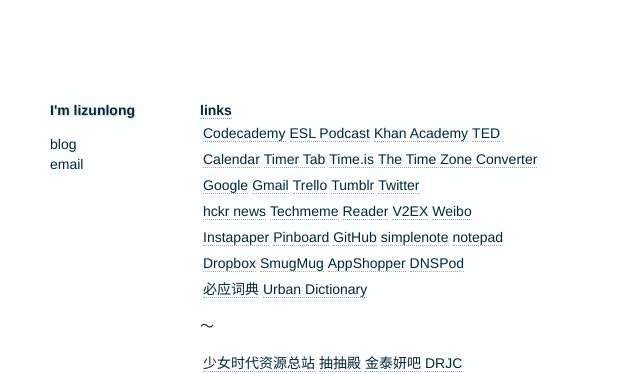
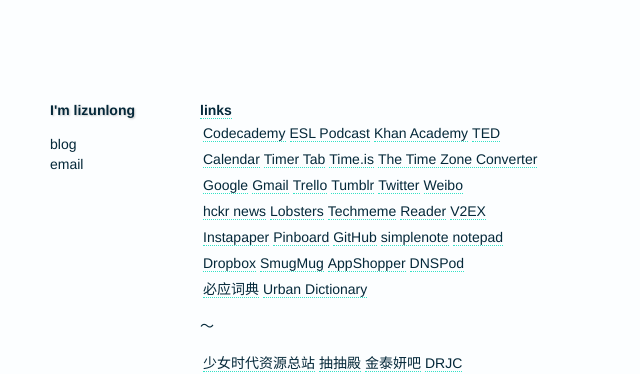
Before and after one commit to lzl/lzl.github.com, a Jekyll site: the page built from _posts/2012-03-12-links.md, in a window 1280 px wide. Shown: the top 374 px of the page, without its empty margins (0-640 px from the left). Built offline with Jekyll 4.4.1, drawn with Linux system fonts in a browser that asks for light colours.

Commit message:
add lobsters

```diff
--- a/_posts/2012-03-12-links.md
+++ b/_posts/2012-03-12-links.md
@@ -7,9 +7,9 @@
 
 [Calendar](https://www.google.com/calendar/render?pli=1) | [Timer Tab](http://www.timer-tab.com/) | [Time.is](http://time.is/) | [The Time Zone Converter](http://www.thetimezoneconverter.com/)
 
-[Google](https://www.google.com/ncr) | [Gmail](https://mail.google.com/mail/) | [Trello](https://trello.com/) | [Tumblr](http://www.tumblr.com/dashboard) | [Twitter](https://twitter.com/)
+[Google](https://www.google.com/ncr) | [Gmail](https://mail.google.com/mail/) | [Trello](https://trello.com/) | [Tumblr](http://www.tumblr.com/dashboard) | [Twitter](https://twitter.com/) | [Weibo](http://weibo.com/)
 
-[hckr news](http://hckrnews.com/) | [Techmeme](http://techmeme.com/) | [Reader](https://www.google.com/reader/view/) | [V2EX](http://www.v2ex.com/) | [Weibo](http://weibo.com/)
+[hckr news](http://hckrnews.com/) | [Lobsters](https://lobste.rs/) | [Techmeme](http://techmeme.com/) | [Reader](https://www.google.com/reader/view/) | [V2EX](http://www.v2ex.com/)
 
 [Instapaper](http://www.instapaper.com/) | [Pinboard](http://pinboard.in/) | [GitHub](https://github.com) | [simplenote](https://simple-note.appspot.com/) | [notepad](http://notepad.cc/)
 
```
